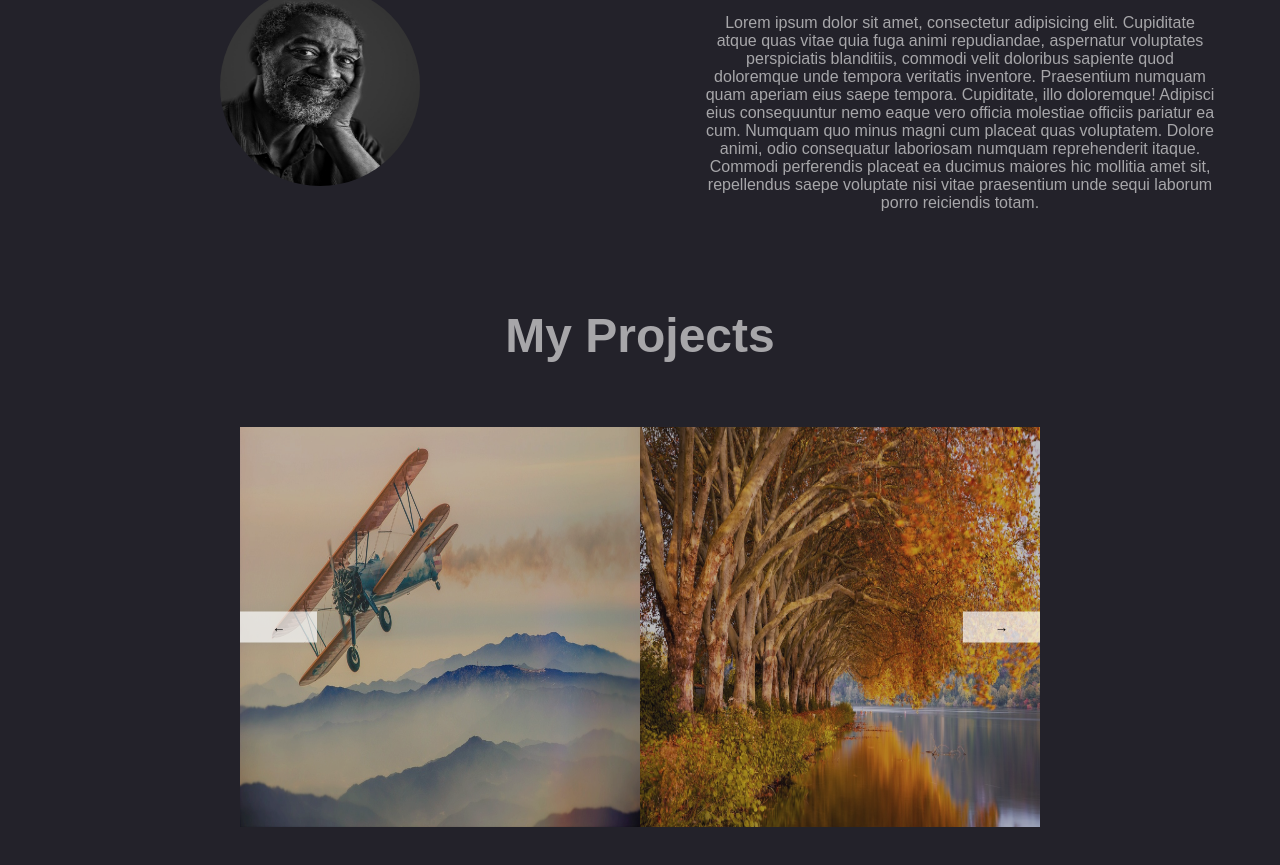
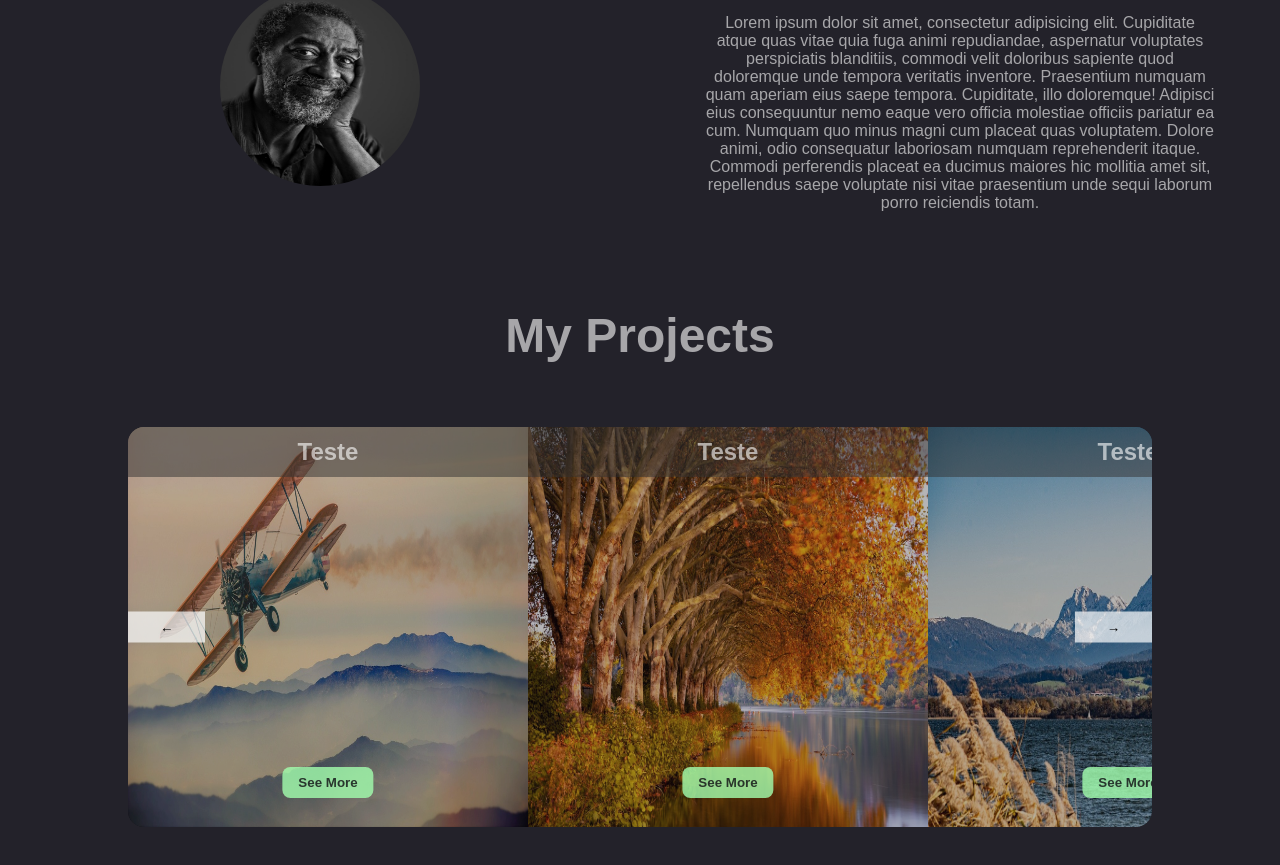
Before and after one commit to Renato-Valente/front-end-portifolio, a React (Vite) app: page / in a window 1280 px wide. Shown: the part 217-1082 px from the top of the page. Built offline with nearby package versions, Linux system fonts and the light colour scheme.

Commit message:
added link button to carousel card and some other things

```diff
--- a/src/App.css
+++ b/src/App.css
@@ -2,6 +2,10 @@
     margin: 0;
     padding: 0;
     box-sizing: border-box;
+}
+
+html{
+    scroll-behavior: smooth;
 }
 
 body {
@@ -45,6 +49,11 @@ body {
     cursor: pointer;
 }
 
+.header-links a {
+    text-decoration: none;
+    color: inherit;
+}
+
 .header-icon {
     display: none;
     cursor: pointer;
@@ -63,10 +72,17 @@ body {
 
 .header-dropdown li {
     border: 1px solid #111;
-    padding: 1rem;
     width: 100%;
     z-index: 999;
     font-weight: bold;
+}
+
+.header-dropdown a {
+    text-decoration: none;
+    color: inherit;
+    display: block;
+    padding: 1rem;
+    height: 100%;
 }
 
 .header-dropdown li:hover {
--- a/src/App.jsx
+++ b/src/App.jsx
@@ -16,16 +16,18 @@ const Header = () => {
 
 
   return(
-    <div className="header-container">
+    <>
+      <div id="home"></div>
+      <div className="header-container">
       <div className="header-image">
         <img src={man}  height="50px" width="50px"/>
       </div>
       <div className="header-links">
         <ul>
-          <li>Home</li>
-          <li>About me</li>
-          <li>Projects</li>
-          <li>My Links</li>
+          <li><a href="#home">Home</a></li>
+          <li><a href="#about">About Me</a></li>
+          <li><a href="#carousel">Projects</a></li>
+          <li><a href="#">My Links</a></li>
         </ul>
       </div>
       <div onClick={() => setDropdown(true)} className="header-icon">
@@ -33,16 +35,17 @@ const Header = () => {
       </div>
 
       <div style={{display: dropdown ? 'block' : 'none'}} className="header-dropdown">
-        <ul>
-            <li>Home</li>
-            <li>About me</li>
-            <li>Projects</li>
-            <li>My Links</li>
+        <ul onClick={() => {setDropdown(false)}}>
+            <li><a href="#home">Home</a></li>
+            <li><a href="#about">About Me</a></li>
+            <li><a href="#carousel">Projects</a></li>
+            <li><a href="#">My Links</a></li>
         </ul>
       </div>
 
       <div onClick={() => setDropdown(false)} style={{display: dropdown ? 'block' : 'none'}} className="dropdown-back"></div>
     </div>
+    </>
   )
 
 }
@@ -57,7 +60,7 @@ const AboutMe = () => {
         <img src={man} height={'50px'} width={'50px'} alt="profile image" />
       </div>
       <div className="right-side">
-        <h2>About Me</h2>
+        <h2 id='about'>About Me</h2>
         <p>Lorem ipsum dolor sit amet, consectetur adipisicing elit. Cupiditate atque quas vitae quia fuga animi repudiandae, aspernatur voluptates perspiciatis blanditiis, commodi velit doloribus sapiente quod doloremque unde tempora veritatis inventore.
         Praesentium numquam quam aperiam eius saepe tempora. Cupiditate, illo doloremque! Adipisci eius consequuntur nemo eaque vero officia molestiae officiis pariatur ea cum. Numquam quo minus magni cum placeat quas voluptatem.
         Dolore animi, odio consequatur laboriosam numquam reprehenderit itaque. Commodi perferendis placeat ea ducimus maiores hic mollitia amet sit, repellendus saepe voluptate nisi vitae praesentium unde sequi laborum porro reiciendis totam.</p>
--- a/src/components/Carousel.css
+++ b/src/components/Carousel.css
@@ -16,36 +16,77 @@
     text-align: center;
 }
 .carousel-container {
-    background-color: hsl(247, 11%, 15%);
-    width: 100vh;
+    background-color: hsl(252, 17%, 6%);
+    border-radius: 16px;
+    width: 80vw;
     height: 400px;
     position: relative;
     overflow: hidden;
 
     @media (max-width: 600px) {
         height: 300px;
+        width: 300px;
     }
 }
 
 .carousel-image {
     transition-duration: inherit;
+    position: absolute;
+    /* display: flex;
+    justify-content: center; */
+
+    width: 400px;
+    height: 400px;
+    @media (max-width: 600px) {
+        height: 300px;
+        width: 100%;
+    }
 }
 
 .carousel-image img {
-    width: 400px;
+    width: 100%;
     height: 100%;
     position: absolute;
     transition-duration: inherit;
     opacity: 0.7;
-    cursor: pointer;
+}
 
-    @media (max-width: 600px) {
-        width: 300px;
+.carousel-image img:hover {
+    @media (min-width: 600px){
+        opacity: 1;
     }
 }
 
-.carousel-image img:hover {
-    opacity: 1;
+.card-title {
+    position: absolute;
+    top: 0;
+    min-height: 50px;
+    width: 100%;
+    z-index: 999;
+    background-color: rgba(50, 50, 50, 0.5);
+    color: rgba(255, 255, 255, 0.6);
+    display: flex;
+    align-items: center;
+    justify-content: center;
+    z-index: 1;
+}
+
+.card-title h3 {
+    font-size: 1.5rem;
+}
+
+.carousel-image button {
+    position: absolute;
+    background-color: hsla(127, 100%, 82%, 0.8);
+    color: hsla(252, 17%, 6%, 0.8);
+    font-weight: bolder;
+    padding: 0.5rem 1rem;
+    top: 85%;
+    left: 50%;
+    transform: translateX(-50%);
+    border: none;
+    border-radius: 8px;
+    cursor: pointer;
 }
 
 .carousel-button {
--- a/src/components/Carousel.jsx
+++ b/src/components/Carousel.jsx
@@ -12,12 +12,12 @@ import { useEffect, useRef, useState } from 'react'
 const Carousel = () => {
 
     const [images, setImages] = useState([
-        {src: decker, link: 'https://google.com'},
-        {src: fall, link: 'https://google.com'},
-        {src: mountains, link: 'https://google.com'},
-        {src: dog, link: 'https://youtube.com'},
-        {src: ticTac, link: 'https://react-tic-tac-toe-a6a1.onrender.com/'},
-        {src: toDoList, link: 'https://react-todo-list-uyvh.onrender.com/'}
+        {src: decker, link: 'https://google.com', title: 'Teste'},
+        {src: fall, link: 'https://google.com', title: 'Teste'},
+        {src: mountains, link: 'https://google.com', title: 'Teste'},
+        {src: dog, link: 'https://youtube.com', title: 'Teste'},
+        {src: ticTac, link: 'https://react-tic-tac-toe-a6a1.onrender.com/', title: 'Tic Tac Toe Game'},
+        {src: toDoList, link: 'https://react-todo-list-uyvh.onrender.com/', title: 'TODO List'}
     ])
 
     const imageSizeInitialValue = window.matchMedia('(max-width: 600px)').matches ? 300 : 400;
@@ -53,7 +53,7 @@ const Carousel = () => {
         ref.current.style.transitionDuration = '350ms';
         setScrollOffset((prev) => {
             const result = Math.floor((prev + imageSize) / imageSize) * imageSize;
-            const finalResult = result < imageSize * 2 ?
+            const finalResult = result < imageSize * 3 ?
             result : prev;
 
             setOldOffset(finalResult);
@@ -150,10 +150,10 @@ const Carousel = () => {
     return(
 
         <>
-        <h2 className='carousel-title'>My Projects</h2>
+        <h2 id='carousel' style={{scrollBehavior: 'smooth'}} className='carousel-title'>My Projects</h2>
         <div className="overall-container">
 
-        <div  ref={ref}
+        <div ref={ref}
             onTouchStart={touchStart}
             onTouchEnd={touchEnd}
             onTouchMove={touchMove}
@@ -162,11 +162,19 @@ const Carousel = () => {
             {
                 images.map((item, index) => {
                     return(
-                            <a key={index} href={item.link} target='blank' className='carousel-image'>
-                                <img key={index} onDoubleClick={() => window.open(item.link)} style={{
+                            <div style={{
                                 left: `${index * imageSize + scrollOffset}px`
-                            }} draggable='false' src={item.src}  />
-                            </a>
+                            }} key={index} className="carousel-image">
+                                <div className="card-title">
+                                    <h3>{item.title}</h3>
+                                </div>
+                                <img onDoubleClick={() => window.open(item.link)}
+                                 draggable='false' src={item.src}  />
+                                 <button onClick={() => {
+                                    console.log(`go to ${item.link}`);
+                                    window.open(item.link, '_blank')
+                                 }}>See More</button>
+                            </div>
 
                     )
                 })
```
